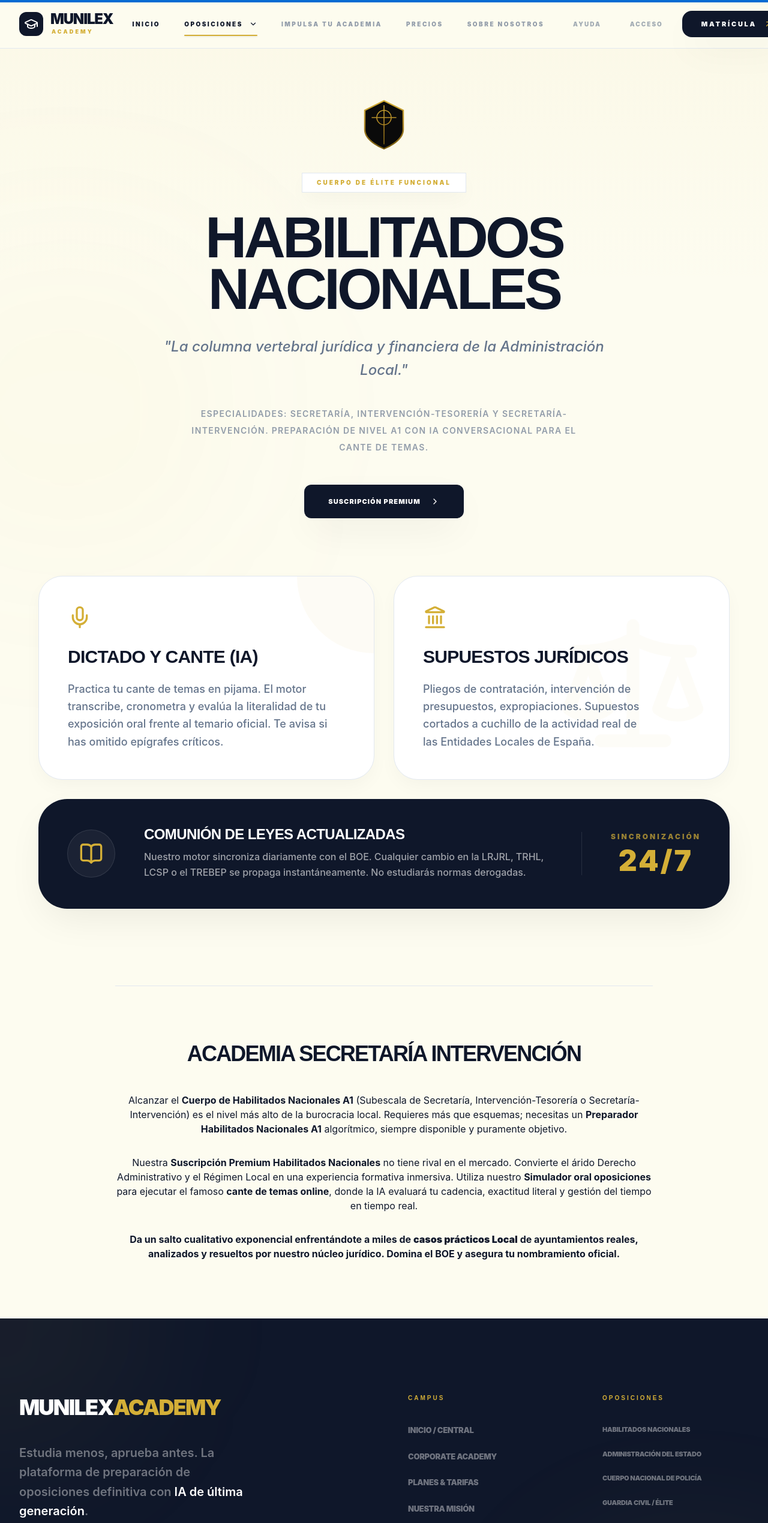
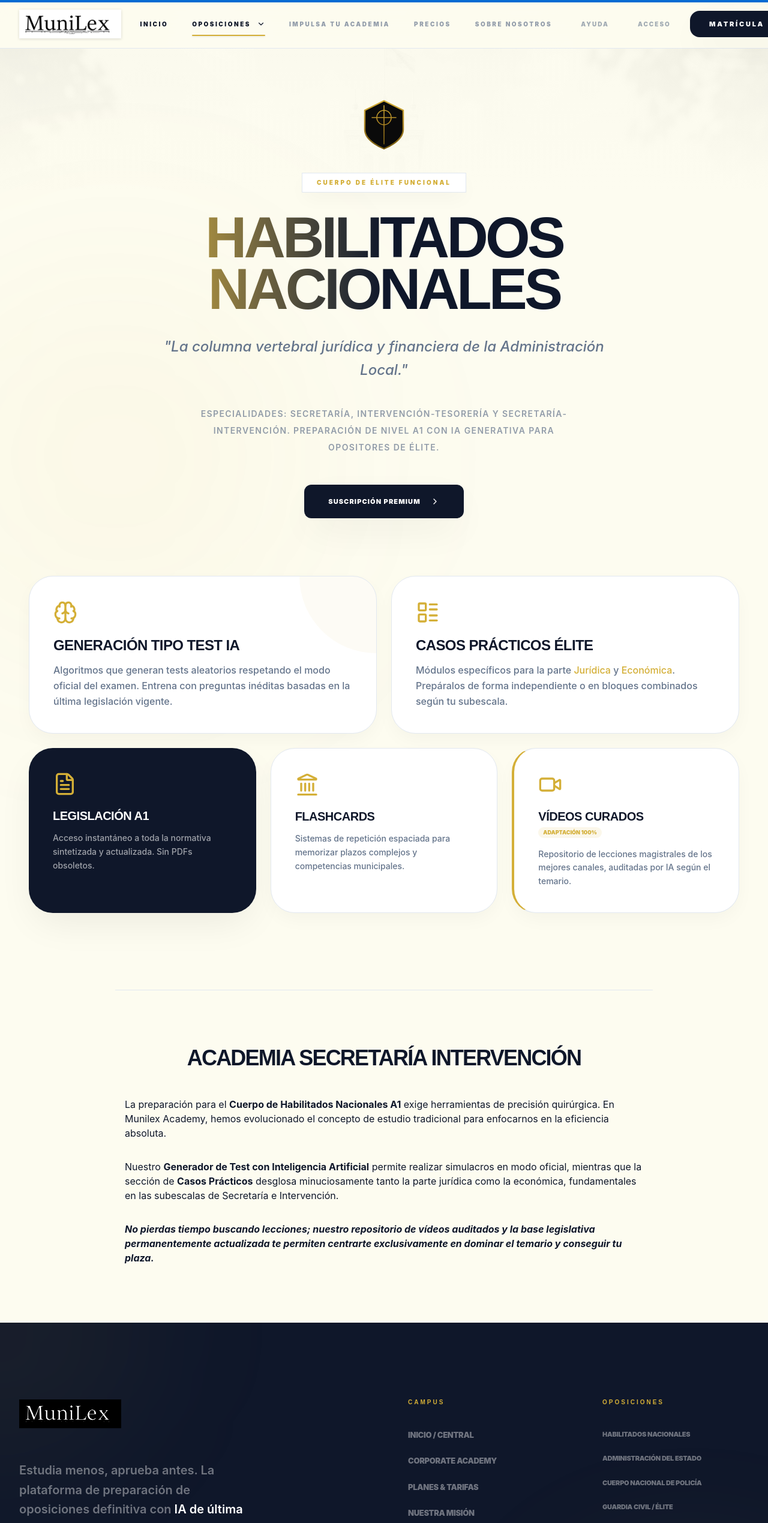
Before and after one commit to automatizacionesnunez-byte/Munilex-Academy-web, a React (Vite) app: page /academy/habilitados in a window 1280 px wide. Shown: the top 2539 px of the page at 60% size. Built offline with nearby package versions, Linux system fonts and the light colour scheme.

Commit message:
feat: updated Munilex Academy branding, new logo, logo in navbar/footer and Ayuntamiento background for Habilitados

```diff
--- a/src/components/AcademyFooter.tsx
+++ b/src/components/AcademyFooter.tsx
@@ -9,8 +9,12 @@
 
       <div className="max-w-7xl mx-auto px-6 md:px-8 relative z-10 grid grid-cols-1 md:grid-cols-4 gap-20">
         <div className="md:col-span-2">
-          <Link to="/" className="text-4xl font-black tracking-tighter mb-10 inline-block uppercase">
-            MUNILEX<span className="text-police-gold">ACADEMY</span>
+          <Link to="/" className="mb-12 inline-block">
+            <img
+              src="/munilex_logo_new.png"
+              alt="Munilex Academy"
+              className="h-12 w-auto invert brightness-200"
+            />
           </Link>
           <p className="text-white/40 text-xl leading-relaxed max-w-sm font-semibold">
             Estudia menos, aprueba antes. La plataforma de preparación de oposiciones definitiva con <span className="text-white">IA de última generación</span>.
--- a/src/components/AcademyNavbar.tsx
+++ b/src/components/AcademyNavbar.tsx
@@ -25,20 +25,12 @@
     <nav className="fixed top-0 w-full z-50 bg-surface/95 backdrop-blur-xl border-b border-outline-variant font-inter transition-all duration-500">
       <div className="max-w-7xl mx-auto px-6 md:px-8 py-5 flex items-center justify-between gap-8 h-20">
         <Link to="/academy" className="flex items-center gap-3 group shrink-0">
-          <motion.div
-            whileHover={{ scale: 1.05, rotate: 2 }}
-            className="w-10 h-10 bg-on-surface rounded-xl flex items-center justify-center shadow-premium group-hover:bg-police-gold transition-all duration-500"
-          >
-            <GraduationCap className="w-6 h-6 text-white group-hover:text-on-surface transition-colors" />
-          </motion.div>
-          <div className="flex flex-col">
-            <span className="text-xl font-black tracking-tighter leading-none text-on-surface lg:text-2xl uppercase">
-              MUNILEx
-            </span>
-            <span className="text-[9px] font-black uppercase tracking-[0.35em] text-police-gold ml-0.5 mt-0.5">
-              ACADEMY
-            </span>
-          </div>
+          <motion.img
+            whileHover={{ scale: 1.05 }}
+            src="/munilex_logo_new.png"
+            alt="Munilex Academy"
+            className="h-12 w-auto drop-shadow-sm"
+          />
         </Link>
 
         <div className="hidden lg:flex items-center gap-10 text-[10px] font-black uppercase tracking-[0.25em] flex-grow justify-center">
--- a/src/pages/munilex-academy/AcademyHabilitados.tsx
+++ b/src/pages/munilex-academy/AcademyHabilitados.tsx
@@ -1,5 +1,5 @@
 import { motion } from 'framer-motion';
-import { Scale, BookOpen, Mic, Landmark, ChevronRight } from 'lucide-react';
+import { Scale, BookOpen, Brain, Landmark, ChevronRight, Video, FileText, LayoutList } from 'lucide-react';
 import { Link } from 'react-router-dom';
 import { Helmet } from 'react-helmet-async';
 
@@ -24,12 +24,15 @@
     <div className="pt-32 pb-24 min-h-screen bg-surface text-on-surface px-6 md:px-8 relative overflow-hidden font-inter selection:bg-police-gold/20 selection:text-on-surface">
       <Helmet>
         <title>Preparador habilitados nacionales | Munilex Academy</title>
-        <meta name="description" content="Academia online para Habilitados Nacionales (Secretaría, Intervención y Tesorería). Cante de temas online, simulador oral IA y preparación A1." />
+        <meta name="description" content="Academia online para Habilitados Nacionales (Secretaría, Intervención y Tesorería). Generador de test IA, casos prácticos y repositorio de legislación A1." />
       </Helmet>
 
       {/* Abstract background elements */}
-      <div className="absolute top-0 right-0 w-full h-[60vh] bg-gradient-to-b from-police-gold/5 to-transparent pointer-events-none" />
-      <div className="absolute top-[20%] left-[-10%] w-[30rem] h-[30rem] bg-police-gold/5 rounded-full blur-[150px] pointer-events-none" />
+      <div className="absolute top-0 right-0 w-full h-[80vh] pointer-events-none opacity-[0.07] grayscale mix-blend-multiply">
+        <img src="/ayuntamiento_bg.png" alt="" className="w-full h-full object-cover object-top" />
+      </div>
+      <div className="absolute top-0 right-0 w-full h-[80vh] bg-gradient-to-b from-transparent via-surface to-surface pointer-events-none" />
+      <div className="absolute top-[20%] left-[-10%] w-[40rem] h-[40rem] bg-police-gold/5 rounded-full blur-[150px] pointer-events-none" />
 
       <div className="max-w-5xl mx-auto relative z-10 flex flex-col items-center text-center mt-8 mb-24">
 
@@ -51,14 +54,14 @@
           transition={{ duration: 1, delay: 0.2 }}
           className="max-w-4xl"
         >
-          <h1 className="text-5xl md:text-8xl font-black uppercase tracking-tighter leading-[0.9] text-on-surface mb-8">
+          <h1 className="text-5xl md:text-8xl font-black uppercase tracking-tighter leading-[0.9] mb-8 text-transparent bg-clip-text bg-gradient-to-r from-police-gold via-on-surface to-on-surface">
             Habilitados <br/> Nacionales
           </h1>
           <p className="text-xl md:text-2xl text-on-surface-variant font-medium leading-relaxed max-w-3xl mx-auto italic mb-10">
             "La columna vertebral jurídica y financiera de la Administración Local."
           </p>
           <p className="text-sm text-on-surface-variant/70 max-w-2xl mx-auto font-semibold uppercase tracking-widest leading-loose">
-            Especialidades: Secretaría, Intervención-Tesorería y Secretaría-Intervención. Preparación de Nivel A1 con IA conversacional para el cante de temas.
+            Especialidades: Secretaría, Intervención-Tesorería y Secretaría-Intervención. Preparación de Nivel A1 con IA Generativa para Opositores de Élite.
           </p>
         </motion.div>
 
@@ -78,57 +81,71 @@
       </div>
 
       {/* Elegant Bento Grid Layout */}
-      <div className="max-w-6xl mx-auto z-10 relative mb-32">
-        <div className="flex flex-col md:grid md:grid-cols-2 gap-8">
+      <div className="max-w-7xl mx-auto z-10 relative mb-32 px-4">
+        <div className="grid md:grid-cols-6 gap-6">
 
-          {/* Card 1: Oral Simulation */}
+          {/* Card 1: IA Test Generation */}
           <motion.div
             initial={{ opacity: 0, y: 20 }} whileInView={{ opacity: 1, y: 0 }} viewport={{ once: true }}
-            className="bg-white border border-outline-variant rounded-[2.5rem] p-12 hover:border-police-gold/50 transition-all group shadow-ambient relative overflow-hidden"
+            className="md:col-span-3 bg-white border border-outline-variant rounded-[2.5rem] p-10 hover:border-police-gold/50 transition-all group shadow-ambient relative overflow-hidden"
           >
             <div className="absolute top-0 right-0 w-32 h-32 bg-police-gold/5 rounded-bl-full group-hover:bg-police-gold/10 transition-colors" />
-            <Mic className="w-10 h-10 text-police-gold mb-8 group-hover:scale-110 transition-transform" />
-            <h3 className="text-3xl font-black mb-6 uppercase tracking-tight text-on-surface">Dictado y Cante (IA)</h3>
-            <p className="text-on-surface-variant leading-relaxed font-medium text-lg">
-              Practica tu cante de temas en pijama. El motor transcribe, cronometra y evalúa la literalidad de tu exposición oral frente al temario oficial. Te avisa si has omitido epígrafes críticos.
+            <Brain className="w-10 h-10 text-police-gold mb-6 group-hover:scale-110 transition-transform" />
+            <h3 className="text-2xl font-black mb-4 uppercase tracking-tight text-on-surface">Generación Tipo Test IA</h3>
+            <p className="text-on-surface-variant font-medium leading-relaxed">
+              Algoritmos que generan tests aleatorios respetando el modo oficial del examen. Entrena con preguntas inéditas basadas en la última legislación vigente.
             </p>
           </motion.div>
 
-          {/* Card 2: Legal Cases */}
+          {/* Card 2: Legal & Econ Cases */}
           <motion.div
             initial={{ opacity: 0, y: 20 }} whileInView={{ opacity: 1, y: 0 }} viewport={{ once: true }} transition={{ delay: 0.1 }}
-            className="bg-white border border-outline-variant rounded-[2.5rem] p-12 hover:border-police-gold/50 transition-all group shadow-ambient relative overflow-hidden"
+            className="md:col-span-3 bg-white border border-outline-variant rounded-[2.5rem] p-10 hover:border-police-gold/50 transition-all group shadow-ambient relative overflow-hidden"
           >
-            <div className="absolute bottom-0 right-0 p-8 opacity-[0.03] group-hover:opacity-10 transition-opacity">
-              <Scale className="w-64 h-64 text-police-gold group-hover:scale-110 transition-transform duration-700" />
-            </div>
-            <div className="relative z-10">
-              <Landmark className="w-10 h-10 text-police-gold mb-8 group-hover:scale-110 transition-transform" />
-              <h3 className="text-3xl font-black mb-6 uppercase tracking-tight text-on-surface">Supuestos Jurídicos</h3>
-              <p className="text-on-surface-variant leading-relaxed font-medium text-lg max-w-sm">
-                Pliegos de contratación, intervención de presupuestos, expropiaciones. Supuestos cortados a cuchillo de la actividad real de las Entidades Locales de España.
-              </p>
-            </div>
+            <LayoutList className="w-10 h-10 text-police-gold mb-6 group-hover:scale-110 transition-transform" />
+            <h3 className="text-2xl font-black mb-4 uppercase tracking-tight text-on-surface">Casos Prácticos Élite</h3>
+            <p className="text-on-surface-variant font-medium leading-relaxed">
+              Módulos específicos para la parte <span className="text-police-gold">Jurídica</span> y <span className="text-police-gold">Económica</span>. Prepáralos de forma independiente o en bloques combinados según tu subescala.
+            </p>
           </motion.div>
 
-          {/* Full Width Card */}
+          {/* Card 3: Legislation Repository */}
           <motion.div
             initial={{ opacity: 0, y: 20 }} whileInView={{ opacity: 1, y: 0 }} viewport={{ once: true }} transition={{ delay: 0.2 }}
-            className="md:col-span-2 bg-on-surface rounded-[3rem] p-12 flex flex-col md:flex-row items-center gap-12 shadow-premium"
+            className="md:col-span-2 bg-on-surface rounded-[2.5rem] p-10 shadow-premium"
           >
-            <div className="w-20 h-20 bg-white/5 border border-white/10 rounded-full flex items-center justify-center shrink-0">
-              <BookOpen className="w-10 h-10 text-police-gold" />
+            <FileText className="w-10 h-10 text-police-gold mb-6" />
+            <h3 className="text-xl font-black text-white mb-4 uppercase tracking-tight">Legislación A1</h3>
+            <p className="text-white/60 font-medium text-sm leading-relaxed">
+              Acceso instantáneo a toda la normativa sintetizada y actualizada. Sin PDFs obsoletos.
+            </p>
+          </motion.div>
+
+          {/* Card 4: Flashcards */}
+          <motion.div
+            initial={{ opacity: 0, y: 20 }} whileInView={{ opacity: 1, y: 0 }} viewport={{ once: true }} transition={{ delay: 0.3 }}
+            className="md:col-span-2 bg-white border border-outline-variant rounded-[2.5rem] p-10 shadow-ambient"
+          >
+            <Landmark className="w-10 h-10 text-police-gold mb-6" />
+            <h3 className="text-xl font-black text-on-surface mb-4 uppercase tracking-tight">Flashcards</h3>
+            <p className="text-on-surface-variant font-medium text-sm leading-relaxed">
+              Sistemas de repetición espaciada para memorizar plazos complejos y competencias municipales.
+            </p>
+          </motion.div>
+
+          {/* Card 5: YouTube Repository */}
+          <motion.div
+            initial={{ opacity: 0, y: 20 }} whileInView={{ opacity: 1, y: 0 }} viewport={{ once: true }} transition={{ delay: 0.4 }}
+            className="md:col-span-2 bg-white border border-outline-variant rounded-[2.5rem] p-10 shadow-ambient border-l-4 border-l-police-gold"
+          >
+            <Video className="w-10 h-10 text-police-gold mb-6" />
+            <h3 className="text-xl font-black text-on-surface mb-2 uppercase tracking-tight">Vídeos Curados</h3>
+            <div className="flex items-center gap-2 mb-4">
+              <span className="px-2 py-0.5 bg-police-gold/10 text-police-gold text-[9px] font-black rounded-full uppercase">Adaptación 100%</span>
             </div>
-            <div className="flex-1 text-center md:text-left">
-              <h3 className="text-2xl font-black text-white mb-3 uppercase tracking-tight">Comunión de Leyes Actualizadas</h3>
-              <p className="text-white/60 font-medium text-base leading-relaxed">
-                Nuestro motor sincroniza diariamente con el BOE. Cualquier cambio en la LRJRL, TRHL, LCSP o el TREBEP se propaga instantáneamente. No estudiarás normas derogadas.
-              </p>
-            </div>
-            <div className="font-black tracking-[.25em] text-police-gold text-xs font-black uppercase text-center border-t md:border-t-0 md:border-l border-white/10 pt-8 md:pt-0 md:pl-12 shrink-0">
-              <div className="opacity-70 mb-2">Sincronización</div>
-              <div className="text-5xl">24/7</div>
-            </div>
+            <p className="text-on-surface-variant font-medium text-sm leading-relaxed">
+              Repositorio de lecciones magistrales de los mejores canales, auditadas por IA según el temario.
+            </p>
           </motion.div>
 
         </div>
@@ -137,15 +154,15 @@
       {/* SEO & Expanded Content Area */}
       <div className="max-w-4xl mx-auto z-10 relative mt-32 border-t border-outline-variant pt-24 text-center">
         <h2 className="text-4xl font-black mb-12 text-on-surface uppercase tracking-tighter">Academia Secretaría Intervención</h2>
-        <div className="prose prose-lg max-w-none prose-p:text-on-surface-variant prose-p:font-medium prose-strong:text-police-gold prose-strong:font-black prose-p:leading-relaxed">
-          <p className="mb-8">
-            Alcanzar el <strong>Cuerpo de Habilitados Nacionales A1</strong> (Subescala de Secretaría, Intervención-Tesorería o Secretaría-Intervención) es el nivel más alto de la burocracia local. Requieres más que esquemas; necesitas un <strong>Preparador Habilitados Nacionales A1</strong> algorítmico, siempre disponible y puramente objetivo.
+        <div className="prose prose-lg max-w-none prose-p:text-on-surface-variant prose-p:font-medium prose-strong:text-police-gold prose-strong:font-black prose-p:leading-relaxed px-4">
+          <p className="mb-8 text-left">
+            La preparación para el <strong>Cuerpo de Habilitados Nacionales A1</strong> exige herramientas de precisión quirúrgica. En Munilex Academy, hemos evolucionado el concepto de estudio tradicional para enfocarnos en la eficiencia absoluta.
           </p>
-          <p className="mb-8">
-            Nuestra <strong>Suscripción Premium Habilitados Nacionales</strong> no tiene rival en el mercado. Convierte el árido Derecho Administrativo y el Régimen Local en una experiencia formativa inmersiva. Utiliza nuestro <strong>Simulador oral oposiciones</strong> para ejecutar el famoso <strong>cante de temas online</strong>, donde la IA evaluará tu cadencia, exactitud literal y gestión del tiempo en tiempo real.
+          <p className="mb-8 text-left">
+            Nuestro <strong>Generador de Test con Inteligencia Artificial</strong> permite realizar simulacros en modo oficial, mientras que la sección de <strong>Casos Prácticos</strong> desglosa minuciosamente tanto la parte jurídica como la económica, fundamentales en las subescalas de Secretaría e Intervención.
           </p>
-          <p className="font-bold text-on-surface">
-            Da un salto cualitativo exponencial enfrentándote a miles de <strong>casos prácticos Local</strong> de ayuntamientos reales, analizados y resueltos por nuestro núcleo jurídico. Domina el BOE y asegura tu nombramiento oficial.
+          <p className="font-bold text-on-surface italic text-left">
+            No pierdas tiempo buscando lecciones; nuestro repositorio de vídeos auditados y la base legislativa permanentemente actualizada te permiten centrarte exclusivamente en dominar el temario y conseguir tu plaza.
           </p>
         </div>
       </div>
--- a/src/pages/munilex-academy/AcademyIIPP.tsx
+++ b/src/pages/munilex-academy/AcademyIIPP.tsx
@@ -142,7 +142,7 @@
 
       {/* SEO & Expanded Content Area */}
       <div className="max-w-4xl mx-auto z-10 relative mt-24 border-t border-outline-variant pt-16">
-        <h2 className="text-3xl font-black mb-6 uppercase tracking-tighter">Academia Instituciones Penitenciarias Élite</h2>
+        <h2 className="text-3xl font-black mb-6 uppercase tracking-tighter text-transparent bg-clip-text bg-gradient-to-r from-prisons to-rose-600">Academia Instituciones Penitenciarias Élite</h2>
         <div className="prose prose-slate prose-p:text-on-surface-variant prose-strong:text-on-surface prose-a:text-prisons">
           <p className="mb-4">
             Alcanzar tu meta como Ayudante de Instituciones Penitenciarias demanda un conocimiento férreo del Código Penal y la Ley General Penitenciaria. En nuestra <strong>academia Instituciones Penitenciarias élite</strong>, no estudiamos teoría, forjamos operadores jurídicos de máximo nivel mediante <em>Deep Learning</em>.
```
Also changed, not shown: src/pages/munilex-academy/AcademyAge.tsx (+36 -36 lines), src/pages/munilex-academy/AcademyGuardiaCivil.tsx (+38 -38 lines), public/ayuntamiento_bg.png (added), public/munilex_logo_new.png (added).
